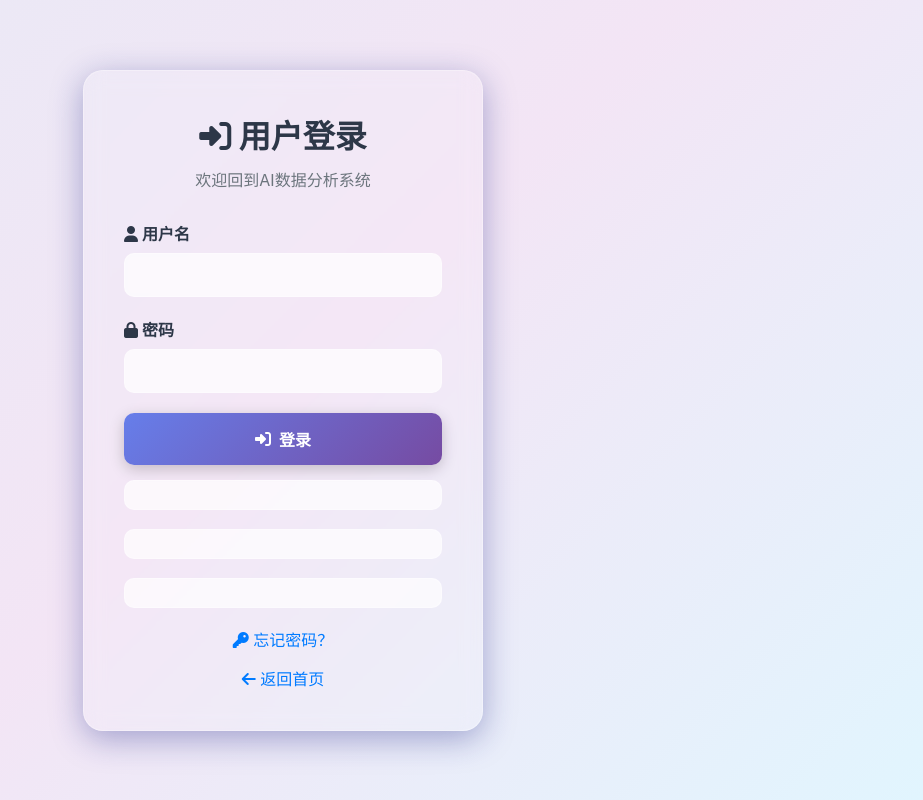
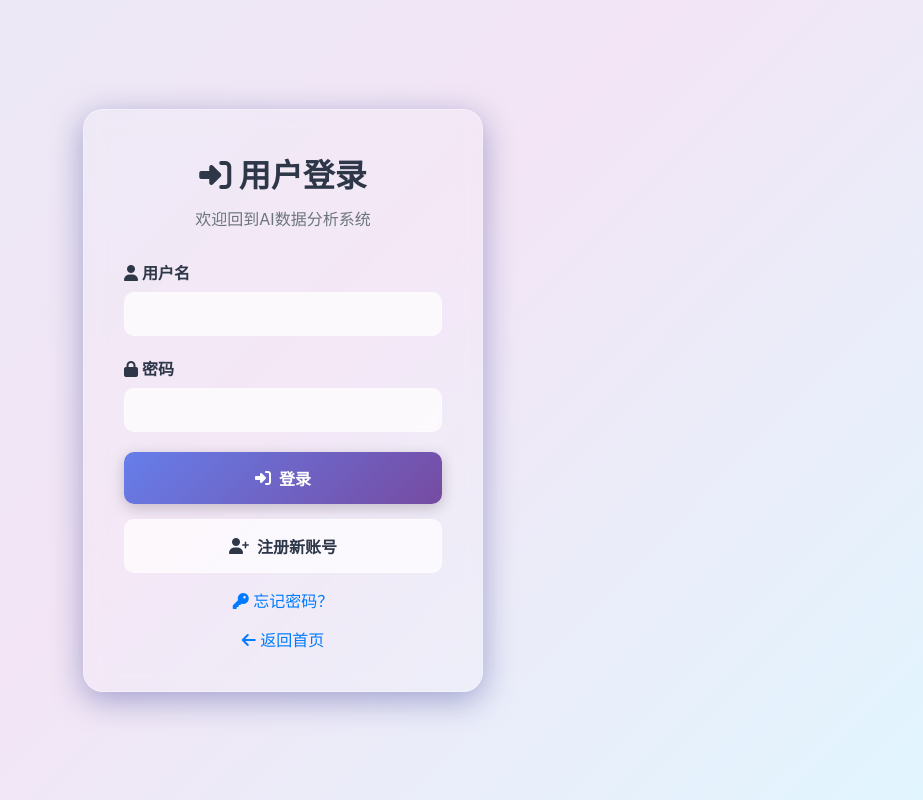
Before and after one commit to e5sub/mark-six, a Flask app: page /auth/login in a window 1280 px wide. Shown: the whole page, without its empty margins (357-1280 px from the left). Run offline with Flask 3, Linux system fonts and the light colour scheme; parts of the project's set-up code (start-up, migrations or seed data) failed here and were passed over.

Commit message:
Update login.html

```diff
--- a/templates/auth/login.html
+++ b/templates/auth/login.html
@@ -240,6 +240,8 @@
             </button>
 
             <a href="{{ url_for('auth.register') }}" class="btn btn-secondary">
+                <i class="fas fa-user-plus"></i> 注册新账号
+            </a>
         </form>
 
         <div class="text-center">
```
